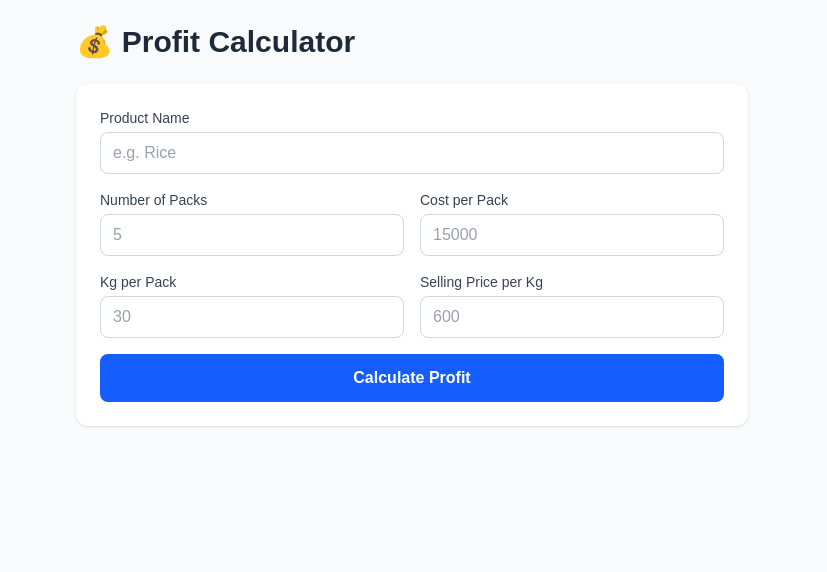
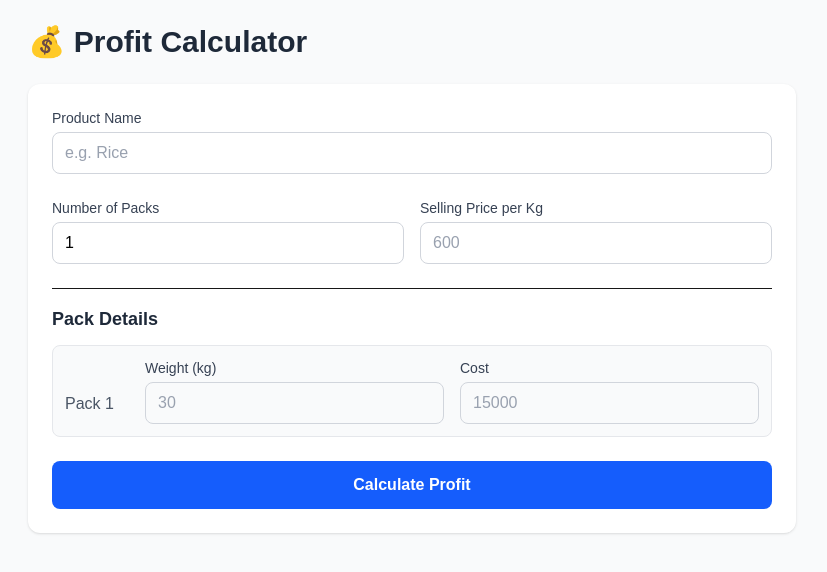
Before and after one commit to JeClaude/profit-calc, a Next.js app in the folder profit-calc/: page / in a window 1280 px wide. Shown: the top 572 px of the page, without its empty margins (228-1055 px from the left). Built offline with nearby package versions, Linux system fonts and the light colour scheme.

Commit message:
uploading project

```diff
--- a/profit-calc/app/page.tsx
+++ b/profit-calc/app/page.tsx
@@ -1,6 +1,17 @@
 "use client";
 
-import { useState } from "react";
+import { useState, useEffect } from "react";
+
+// Types based on our new backend response
+type PackResult = {
+  pack_number: number;
+  kg: number;
+  cost: number;
+  cost_per_kg: number;
+  revenue: number;
+  profit: number;
+  profit_margin_percent: number;
+};
 
 type Result = {
   product_name: string;
@@ -13,163 +24,178 @@ type Result = {
   };
   profit: {
     profit_per_kg: number;
-    profit_per_pack: number;
     total_profit: number;
     profit_margin_percent: number;
     is_loss: boolean;
   };
+  packs_breakdown: PackResult[];
 };
 
 export default function Home() {
-  const [form, setForm] = useState({
-    product_name: "",
-    packs: "",
-    cost_per_pack: "",
-    kg_per_pack: "",
-    selling_price_per_kg: "",
-  });
+  const [productName, setProductName] = useState("");
+  const [numPacks, setNumPacks] = useState<string>("1");
+  const [sellingPricePerKg, setSellingPricePerKg] = useState("");
+
+  // Array to hold the details of each pack
+  const [packDetails, setPackDetails] = useState([{ kg: "", cost: "" }]);
 
   const [result, setResult] = useState<Result | null>(null);
   const [loading, setLoading] = useState(false);
+  const [error, setError] = useState<string | null>(null);
 
-  const handleChange = (e: React.ChangeEvent<HTMLInputElement>) => {
-    setForm({ ...form, [e.target.name]: e.target.value });
+  // Dynamically update pack fields when numPacks changes
+  useEffect(() => {
+    const count = parseInt(numPacks) || 1;
+    setPackDetails((prev) => {
+      const newPacks = [...prev];
+      if (count > newPacks.length) {
+        // Add new empty packs
+        for (let i = newPacks.length; i < count; i++) {
+          newPacks.push({ kg: "", cost: "" });
+        }
+      } else if (count < newPacks.length) {
+        // Remove extra packs
+        newPacks.length = count;
+      }
+      return newPacks;
+    });
+  }, [numPacks]);
+
+  const handlePackChange = (index: number, field: "kg" | "cost", value: string) => {
+    const updated = [...packDetails];
+    updated[index][field] = value;
+    setPackDetails(updated);
   };
 
   const handleSubmit = async (e: React.FormEvent) => {
     e.preventDefault();
     setLoading(true);
     setResult(null);
+    setError(null);
 
+    try {
       const res = await fetch("/api/calculate", {
         method: "POST",
         headers: { "Content-Type": "application/json" },
         body: JSON.stringify({
-        product_name: form.product_name,
-        packs: Number(form.packs),
-        cost_per_pack: Number(form.cost_per_pack),
-        kg_per_pack: Number(form.kg_per_pack),
-        selling_price_per_kg: Number(form.selling_price_per_kg),
+          product_name: productName,
+          packs: packDetails.map(p => ({
+            kg: Number(p.kg),
+            cost: Number(p.cost)
+          })),
+          selling_price_per_kg: Number(sellingPricePerKg),
         }),
       });
 
+      if (!res.ok) throw new Error(`Server error: ${res.status}`);
+
       const data = await res.json();
       setResult(data);
+    } catch (err) {
+      setError(err instanceof Error ? err.message : "Failed to calculate");
+    } finally {
       setLoading(false);
+    }
   };
 
-  const money = (n: number) =>
-    new Intl.NumberFormat("en-RW").format(n);
+  const money = (n: number) => new Intl.NumberFormat("en-RW").format(n);
 
   return (
-    <main className="min-h-screen bg-gray-50 p-6 flex justify-center">
-      <div className="w-full max-w-2xl">
-        <h1 className="text-3xl font-bold text-gray-800 mb-6">
-          💰 Profit Calculator
-        </h1>
+    <main className="min-h-screen bg-gray-50 p-6 flex justify-center pb-20">
+      <div className="w-full max-w-3xl">
+        <h1 className="text-3xl font-bold text-gray-800 mb-6">💰 Profit Calculator</h1>
 
-        <form
-          onSubmit={handleSubmit}
-          className="bg-white rounded-xl shadow p-6 space-y-4"
-        >
-          <Input
-            label="Product Name"
-            name="product_name"
-            value={form.product_name}
-            onChange={handleChange}
-            placeholder="e.g. Rice"
-            type="text"
-          />
+        <form onSubmit={handleSubmit} className="bg-white rounded-xl shadow p-6 space-y-6">
+          <Input label="Product Name" value={productName} onChange={(e) => setProductName(e.target.value)} placeholder="e.g. Rice" />
 
           <div className="grid grid-cols-1 md:grid-cols-2 gap-4">
-            <Input
-              label="Number of Packs"
-              name="packs"
-              value={form.packs}
-              onChange={handleChange}
-              type="number"
-              placeholder="5"
-            />
-            <Input
-              label="Cost per Pack"
-              name="cost_per_pack"
-              value={form.cost_per_pack}
-              onChange={handleChange}
-              type="number"
-              placeholder="15000"
-            />
-            <Input
-              label="Kg per Pack"
-              name="kg_per_pack"
-              value={form.kg_per_pack}
-              onChange={handleChange}
-              type="number"
-              placeholder="30"
-            />
-            <Input
-              label="Selling Price per Kg"
-              name="selling_price_per_kg"
-              value={form.selling_price_per_kg}
-              onChange={handleChange}
-              type="number"
-              placeholder="600"
-            />
+            <Input label="Number of Packs" type="number" min="1" value={numPacks} onChange={(e) => setNumPacks(e.target.value)} />
+            <Input label="Selling Price per Kg" type="number" value={sellingPricePerKg} onChange={(e) => setSellingPricePerKg(e.target.value)} placeholder="600" />
           </div>
 
-          <button
-            type="submit"
-            disabled={loading}
-            className="w-full bg-blue-600 hover:bg-blue-700 text-white font-semibold py-3 rounded-lg transition disabled:opacity-50"
-          >
+          {/* Dynamic Pack Details */}
+          <div className="border-t pt-4">
+            <h3 className="text-lg font-semibold text-gray-800 mb-3">Pack Details</h3>
+            <div className="space-y-3">
+              {packDetails.map((pack, index) => (
+                <div key={index} className="flex gap-4 items-end bg-gray-50 p-3 rounded-lg border border-gray-200">
+                  <span className="font-medium text-gray-600 mb-2 w-16">Pack {index + 1}</span>
+                  <div className="flex-1">
+                    <Input label="Weight (kg)" type="number" value={pack.kg} onChange={(e) => handlePackChange(index, "kg", e.target.value)} placeholder="30" />
+                  </div>
+                  <div className="flex-1">
+                    <Input label="Cost" type="number" value={pack.cost} onChange={(e) => handlePackChange(index, "cost", e.target.value)} placeholder="15000" />
+                  </div>
+                </div>
+              ))}
+            </div>
+          </div>
+
+          <button type="submit" disabled={loading} className="w-full bg-blue-600 hover:bg-blue-700 text-white font-semibold py-3 rounded-lg transition disabled:opacity-50">
             {loading ? "Calculating..." : "Calculate Profit"}
           </button>
+
+          {error && <div className="bg-red-50 text-red-700 p-3 rounded-lg text-sm">{error}</div>}
         </form>
 
         {result && (
-          <div className="mt-6 bg-white rounded-xl shadow p-6 space-y-4">
-            <h2 className="text-xl font-bold text-gray-800">
-              Results for {result.product_name}
-            </h2>
+          <div className="mt-8 space-y-6">
+            {/* General Summary */}
+            <div className="bg-white rounded-xl shadow p-6 space-y-4">
+              <h2 className="text-xl font-bold text-gray-800 border-b pb-2">General Summary</h2>
+              <div className="grid grid-cols-2 md:grid-cols-4 gap-4">
+                <Stat label="Total Weight" value={`${money(result.summary.total_kg)} kg`} />
+                <Stat label="Total Cost" value={money(result.summary.total_cost)} />
+                <Stat label="Avg Cost/kg" value={money(result.summary.cost_per_kg)} />
+                <Stat label="Selling Price/kg" value={money(result.summary.selling_price_per_kg)} />
+              </div>
 
-            <Section title="📦 Purchase Summary">
-              <Row label="Total Weight" value={`${money(result.summary.total_kg)} kg`} />
-              <Row label="Total Cost" value={`${money(result.summary.total_cost)}`} />
-              <Row label="Cost per Kg" value={`${money(result.summary.cost_per_kg)}`} />
-            </Section>
+              <div className={`p-4 rounded-lg mt-4 ${result.profit.is_loss ? "bg-red-50 border border-red-200" : "bg-green-50 border border-green-200"}`}>
+                <div className="flex justify-between items-center">
+                  <span className="text-lg font-semibold">{result.profit.is_loss ? "📉 Total Loss" : "📈 Total Profit"}</span>
+                  <span className={`text-2xl font-bold ${result.profit.is_loss ? "text-red-600" : "text-green-600"}`}>
+                    {money(result.profit.total_profit)}
+                  </span>
+                </div>
+                <div className="flex justify-between items-center text-sm mt-1 text-gray-600">
+                  <span>Profit per Kg: {money(result.profit.profit_per_kg)}</span>
+                  <span>Margin: {result.profit.profit_margin_percent}%</span>
+                </div>
+              </div>
+            </div>
 
-            <Section title="🏷️ Selling">
-              <Row
-                label="Selling Price per Kg"
-                value={`${money(result.summary.selling_price_per_kg)}`}
-              />
-              <Row
-                label="Total Revenue (if all sold)"
-                value={`${money(result.summary.total_revenue)}`}
-              />
-            </Section>
-
-            <Section
-              title={result.profit.is_loss ? "📉 Loss" : "📈 Profit"}
-              highlight={result.profit.is_loss ? "red" : "green"}
-            >
-              <Row
-                label="Profit per Kg"
-                value={`${money(result.profit.profit_per_kg)}`}
-              />
-              <Row
-                label="Profit per Pack"
-                value={`${money(result.profit.profit_per_pack)}`}
-              />
-              <Row
-                label="Total Profit"
-                value={`${money(result.profit.total_profit)}`}
-                bold
-              />
-              <Row
-                label="Profit Margin"
-                value={`${result.profit.profit_margin_percent}%`}
-              />
-            </Section>
+            {/* Individual Pack Breakdown */}
+            <div className="bg-white rounded-xl shadow p-6">
+              <h2 className="text-xl font-bold text-gray-800 mb-4 border-b pb-2">Pack Breakdown</h2>
+              <div className="overflow-x-auto">
+                <table className="w-full text-left text-sm">
+                  <thead className="bg-gray-100 text-gray-700">
+                    <tr>
+                      <th className="p-3 rounded-tl-lg">Pack</th>
+                      <th className="p-3">Weight</th>
+                      <th className="p-3">Cost</th>
+                      <th className="p-3">Cost/kg</th>
+                      <th className="p-3">Revenue</th>
+                      <th className="p-3 rounded-tr-lg">Profit</th>
+                    </tr>
+                  </thead>
+                  <tbody className="divide-y divide-gray-200">
+                    {result.packs_breakdown.map((pack) => (
+                      <tr key={pack.pack_number} className="hover:bg-gray-50">
+                        <td className="p-3 font-medium">Pack {pack.pack_number}</td>
+                        <td className="p-3">{pack.kg} kg</td>
+                        <td className="p-3">{money(pack.cost)}</td>
+                        <td className="p-3">{money(pack.cost_per_kg)}</td>
+                        <td className="p-3">{money(pack.revenue)}</td>
+                        <td className={`p-3 font-bold ${pack.profit < 0 ? "text-red-600" : "text-green-600"}`}>
+                          {money(pack.profit)}
+                        </td>
+                      </tr>
+                    ))}
+                  </tbody>
+                </table>
+              </div>
+            </div>
           </div>
         )}
       </div>
@@ -177,15 +203,11 @@ export default function Home() {
   );
 }
 
-function Input({
-  label,
-  ...props
-}: { label: string } & React.InputHTMLAttributes<HTMLInputElement>) {
+// Reusable Input Component
+function Input({ label, ...props }: { label: string } & React.InputHTMLAttributes<HTMLInputElement>) {
   return (
-    <div>
-      <label className="block text-sm font-medium text-gray-700 mb-1">
-        {label}
-      </label>
+    <div className="w-full">
+      <label className="block text-sm font-medium text-gray-700 mb-1">{label}</label>
       <input
         {...props}
         required
@@ -195,45 +217,12 @@ function Input({
   );
 }
 
-function Section({
-  title,
-  children,
-  highlight,
-}: {
-  title: string;
-  children: React.ReactNode;
-  highlight?: "green" | "red";
-}) {
-  const bg =
-    highlight === "green"
-      ? "bg-green-50 border-green-200"
-      : highlight === "red"
-      ? "bg-red-50 border-red-200"
-      : "bg-gray-50 border-gray-200";
-
+// Reusable Stat Component
+function Stat({ label, value }: { label: string; value: string }) {
   return (
-    <div className={`border rounded-lg p-4 ${bg}`}>
-      <h3 className="font-semibold text-gray-800 mb-2">{title}</h3>
-      <div className="space-y-1">{children}</div>
+    <div className="bg-gray-50 p-3 rounded-lg border border-gray-200">
+      <div className="text-xs text-gray-500 mb-1">{label}</div>
+      <div className="font-semibold text-gray-800">{value}</div>
     </div>
   );
 }
-
-function Row({
-  label,
-  value,
-  bold,
-}: {
-  label: string;
-  value: string;
-  bold?: boolean;
-}) {
-  return (
-    <div className="flex justify-between text-sm">
-      <span className="text-gray-600">{label}</span>
-      <span className={bold ? "font-bold text-gray-900" : "text-gray-800"}>
-        {value}
-      </span>
-    </div>
-  );
-}
```
Also changed, not shown: 1 other file (tests, documents, lock files or other folders). Lines whose indentation alone changed are shown as unchanged.
